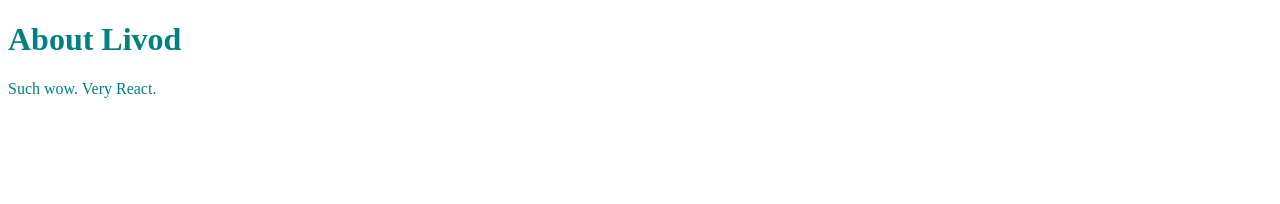
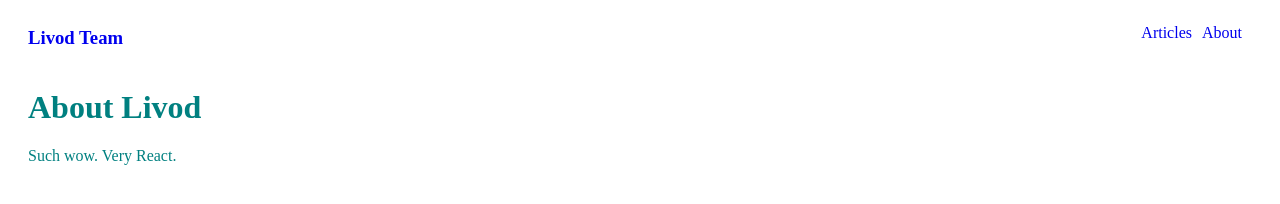
Before and after one commit to Nodreame/livod-learning, a Gatsby site: page /about in a window 1280 px wide. Built offline with nearby package versions, Linux system fonts and the light colour scheme; Gatsby itself is replaced by a stand-in of ours.

Commit message:
feat: add layout component

```diff
--- /dev/null
+++ b/src/component/layout.js
@@ -0,0 +1,27 @@
+import React from 'react'
+import { Link } from 'gatsby'
+
+const ListLink = props => (
+  <li>
+    <Link to={props.to} style={{ marginRight: '10px', textDecoration: 'none' }}>
+      {props.children}
+    </Link>
+  </li>
+)
+
+const Layout = ({ children }) => (
+  <div style={{ margin: '0 20px' }}>
+    <header style={{ display: 'flex', justifyContent: 'space-between' }}>
+      <Link to="/" style={{ textDecoration: 'none' }}>
+        <h3>Livod Team</h3>
+      </Link>
+      <ul style={{ display: 'flex', listStyle: 'none' }}>
+        <ListLink to="/">Articles</ListLink>
+        <ListLink to="/about/">About</ListLink>
+      </ul>
+    </header>
+    {children}
+  </div>
+)
+
+export default Layout
--- a/src/pages/about.js
+++ b/src/pages/about.js
@@ -1,8 +1,13 @@
-import React from "react"
+import React from 'react'
+import Layout from '../component/layout'
 
-export default () => (
-  <div style={{ color: `teal` }}>
-    <h1>About Livod</h1>
-    <p>Such wow. Very React.</p>
-  </div>
+const About = () => (
+  <Layout>
+    <div style={{ color: `teal` }}>
+      <h1>About Livod</h1>
+      <p>Such wow. Very React.</p>
+    </div>
+  </Layout>
 )
+
+export default About
```
Also changed, not shown: src/pages/index.js (+9 -4 lines).
